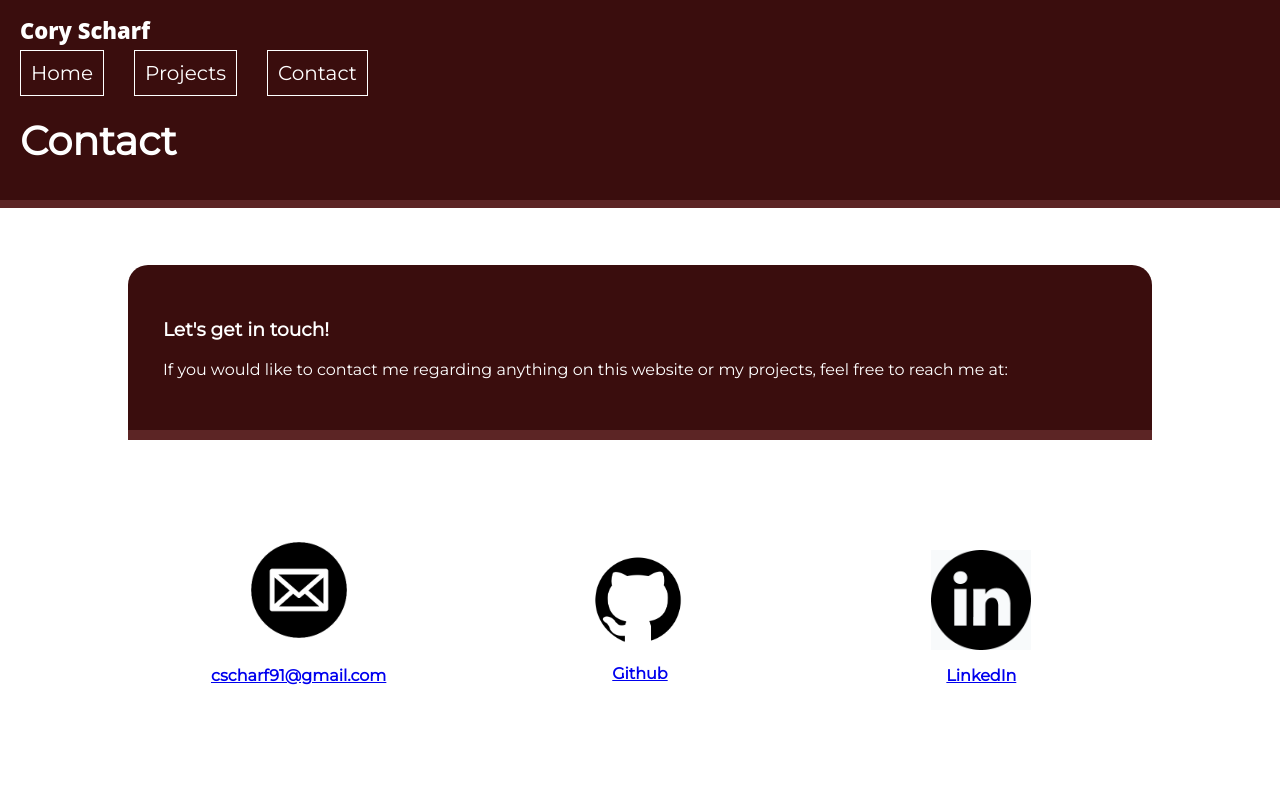
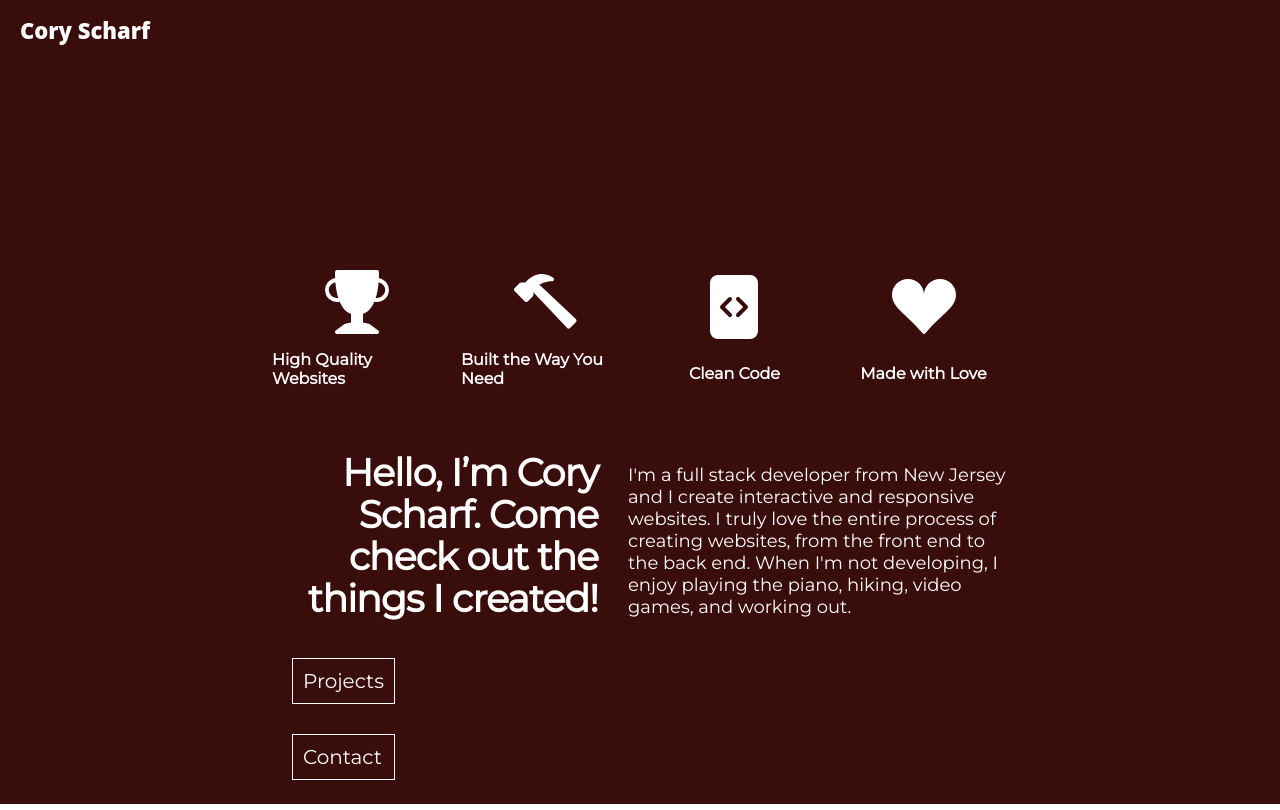
Before and after one commit to Cscharf91/portfolio-v2, a React (Create React App) app: page /contact in a window 1280 px wide. Built offline with nearby package versions, Linux system fonts and the light colour scheme.

Commit message:
router adjustments

```diff
--- a/package.json
+++ b/package.json
@@ -1,5 +1,5 @@
 {
-  "homepage": "http://cory-scharf.com/",
+  "homepage": "https://cory-scharf.com/",
   "name": "portfolio-v2",
   "version": "0.1.0",
   "private": true,
--- a/src/App.js
+++ b/src/App.js
@@ -1,5 +1,5 @@
 import './App.css';
-import { BrowserRouter as Router, Switch, Route } from 'react-router-dom';
+import { HashRouter as Router, Switch, Route } from 'react-router-dom';
 import Header from './components/home/Header';
 import TopLeftName from './components/TopLeftName';
 import Projects from './components/projects/Projects';
@@ -10,9 +10,9 @@ function App() {
     <Router basename={process.env.PUBLIC_URL}>
       <TopLeftName />
       <Switch>
-        <Route exact path={process.env.PUBLIC_URL + '/'} component={Header}/>
-        <Route exact path={process.env.PUBLIC_URL + '/projects'} component={Projects}/>
-        <Route exact path={process.env.PUBLIC_URL + '/contact'} component={Contact}/>
+        <Route exact path="/" component={Header}/>
+        <Route exact path="/projects" component={Projects}/>
+        <Route exact path="/contact" component={Contact}/>
       </Switch>
     </Router>
   );
```
